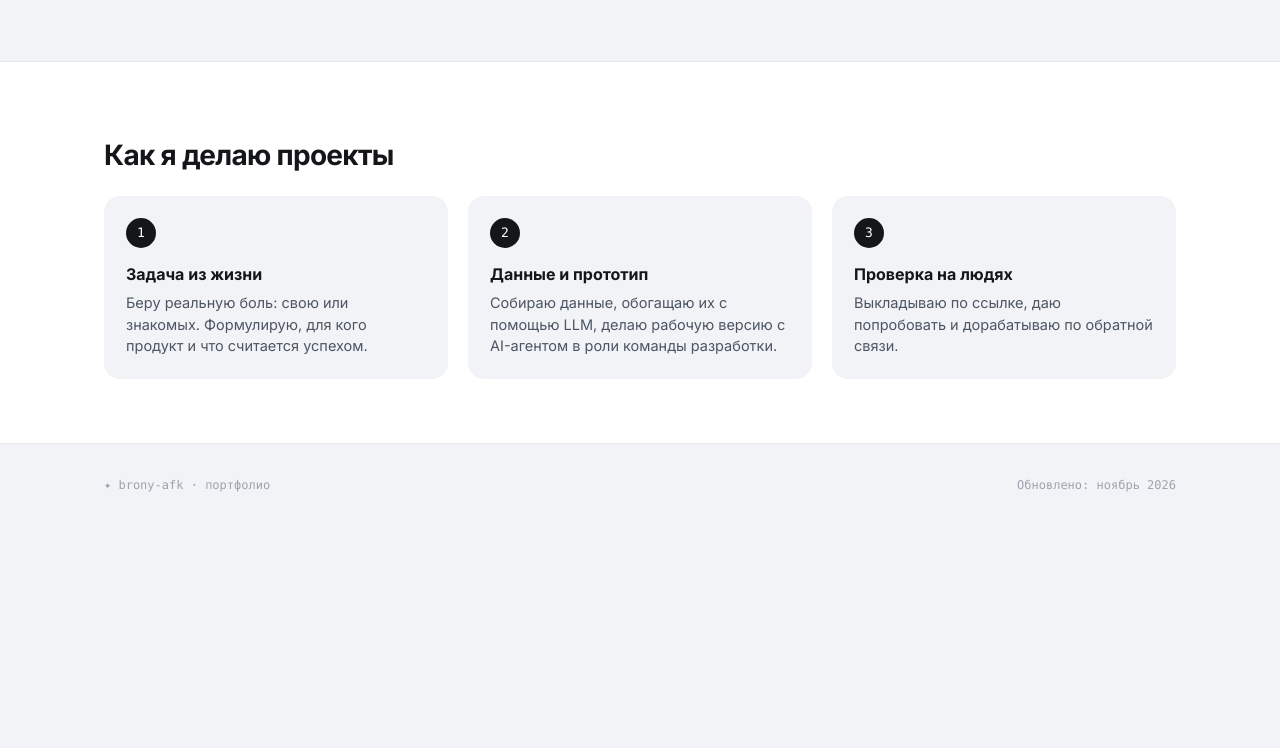
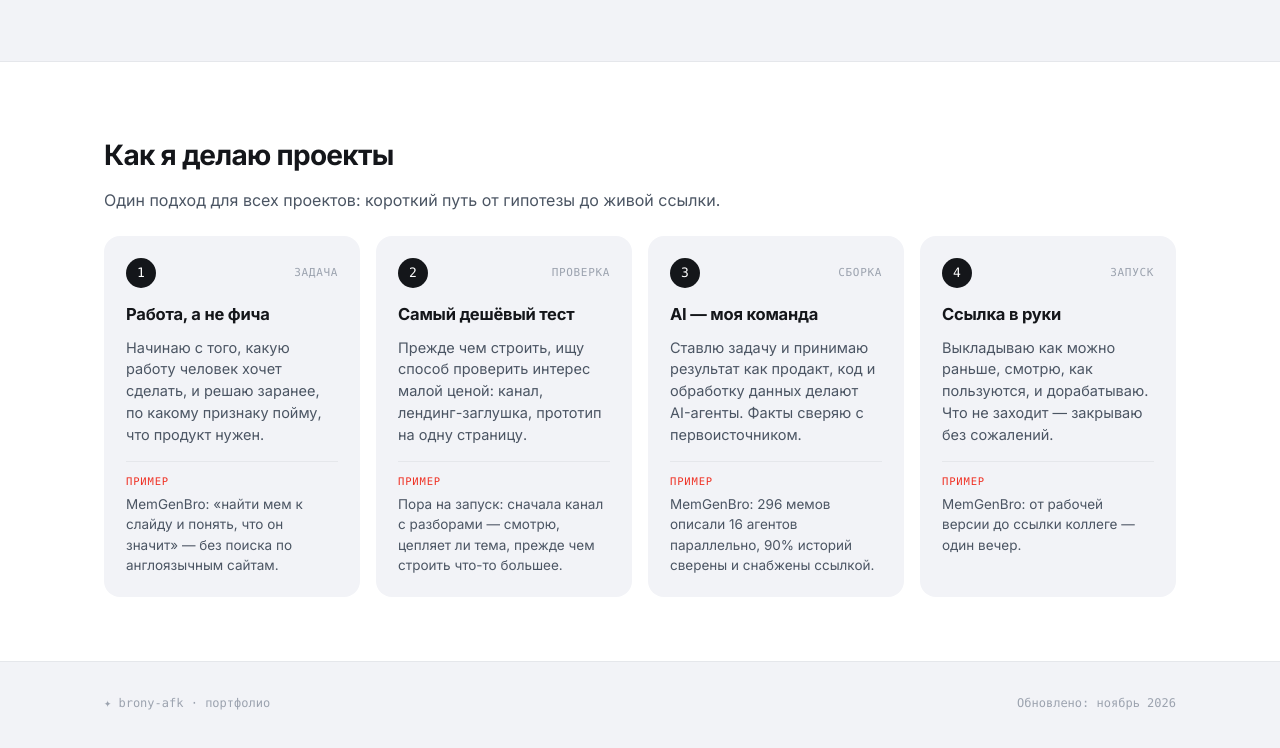
Before and after one commit to brony-afk/brony-afk.github.io, a plain HTML site: page index.html in a window 1280 px wide. Shown: the part 1588-2336 px from the top of the page. Before the commit the page ends 2130 px from the top, so only its background shows below. Drawn offline with Linux system fonts and the light colour scheme.

Commit message:
How-I-work: 4 steps with examples

```diff
--- a/index.html
+++ b/index.html
@@ -77,12 +77,18 @@ html, body { overflow-x: hidden; }
 .card.soon h3 { color: var(--ink-3); font-size: 18px; }
 
 .about { background: var(--bg-card); border-top: 1px solid var(--line); border-bottom: 1px solid var(--line); }
-.how { display: grid; grid-template-columns: repeat(3, 1fr); gap: 20px; }
-@media (max-width: 860px) { .how { grid-template-columns: 1fr; } }
-.step { background: var(--bg); border-radius: var(--radius-md); padding: 22px; }
-.num { width: 30px; height: 30px; border-radius: 50%; background: var(--ink); color: #fff; display: grid; place-items: center; font-family: var(--mono); font-size: 13px; margin-bottom: 14px; }
-.step h4 { font-size: 16px; margin-bottom: 6px; }
+.how-sub { color: var(--ink-2); font-size: 16px; max-width: 640px; margin: -8px 0 24px; }
+.how { display: grid; grid-template-columns: repeat(4, 1fr); gap: 16px; }
+@media (max-width: 1000px) { .how { grid-template-columns: repeat(2, 1fr); } }
+@media (max-width: 600px) { .how { grid-template-columns: 1fr; } }
+.step { background: var(--bg); border-radius: var(--radius-md); padding: 22px; display: flex; flex-direction: column; gap: 10px; }
+.step-top { display: flex; align-items: center; justify-content: space-between; margin-bottom: 4px; }
+.num { width: 30px; height: 30px; border-radius: 50%; background: var(--ink); color: #fff; display: grid; place-items: center; font-family: var(--mono); font-size: 13px; }
+.step-label { font-family: var(--mono); font-size: 11px; text-transform: uppercase; letter-spacing: .06em; color: var(--mute); }
+.step h4 { font-size: 16.5px; letter-spacing: -.2px; }
 .step p { font-size: 14.5px; color: var(--ink-2); }
+.example { margin-top: 6px; padding-top: 12px; border-top: 1px solid var(--line); font-size: 13.5px; color: var(--ink-2); }
+.example b { display: block; font-family: var(--mono); font-size: 10.5px; font-weight: 400; text-transform: uppercase; letter-spacing: .08em; color: var(--accent); margin-bottom: 4px; }
 
 footer { padding: 32px 0 48px; font-family: var(--mono); font-size: 12px; color: var(--mute); }
 footer .wrap { display: flex; justify-content: space-between; gap: 16px; flex-wrap: wrap; }
@@ -115,10 +121,12 @@ footer .wrap { display: flex; justify-content: space-between; gap: 16px; flex-wr
 
 <section class="about" id="how"><div class="wrap" style="padding-top:48px">
   <div class="sec-head"><h2>Как я делаю проекты</h2></div>
+  <p class="how-sub">Один подход для всех проектов: короткий путь от гипотезы до живой ссылки.</p>
   <div class="how">
-    <div class="step"><div class="num">1</div><h4>Задача из жизни</h4><p>Беру реальную боль: свою или знакомых. Формулирую, для кого продукт и что считается успехом.</p></div>
-    <div class="step"><div class="num">2</div><h4>Данные и прототип</h4><p>Собираю данные, обогащаю их с помощью LLM, делаю рабочую версию с AI-агентом в роли команды разработки.</p></div>
-    <div class="step"><div class="num">3</div><h4>Проверка на людях</h4><p>Выкладываю по ссылке, даю попробовать и дорабатываю по обратной связи.</p></div>
+    <div class="step"><div class="step-top"><div class="num">1</div><span class="step-label">Задача</span></div><h4>Работа, а не фича</h4><p>Начинаю с того, какую работу человек хочет сделать, и решаю заранее, по какому признаку пойму, что продукт нужен.</p><div class="example"><b>Пример</b>MemGenBro: «найти мем к слайду и понять, что он значит» — без поиска по англоязычным сайтам.</div></div>
+    <div class="step"><div class="step-top"><div class="num">2</div><span class="step-label">Проверка</span></div><h4>Самый дешёвый тест</h4><p>Прежде чем строить, ищу способ проверить интерес малой ценой: канал, лендинг-заглушка, прототип на одну страницу.</p><div class="example"><b>Пример</b>Пора на запуск: сначала канал с разборами — смотрю, цепляет ли тема, прежде чем строить что-то большее.</div></div>
+    <div class="step"><div class="step-top"><div class="num">3</div><span class="step-label">Сборка</span></div><h4>AI — моя команда</h4><p>Ставлю задачу и принимаю результат как продакт, код и обработку данных делают AI-агенты. Факты сверяю с первоисточником.</p><div class="example"><b>Пример</b>MemGenBro: 296 мемов описали 16 агентов параллельно, 90% историй сверены и снабжены ссылкой.</div></div>
+    <div class="step"><div class="step-top"><div class="num">4</div><span class="step-label">Запуск</span></div><h4>Ссылка в руки</h4><p>Выкладываю как можно раньше, смотрю, как пользуются, и дорабатываю. Что не заходит — закрываю без сожалений.</p><div class="example"><b>Пример</b>MemGenBro: от рабочей версии до ссылки коллеге — один вечер.</div></div>
   </div>
 </div></section>
 
```
